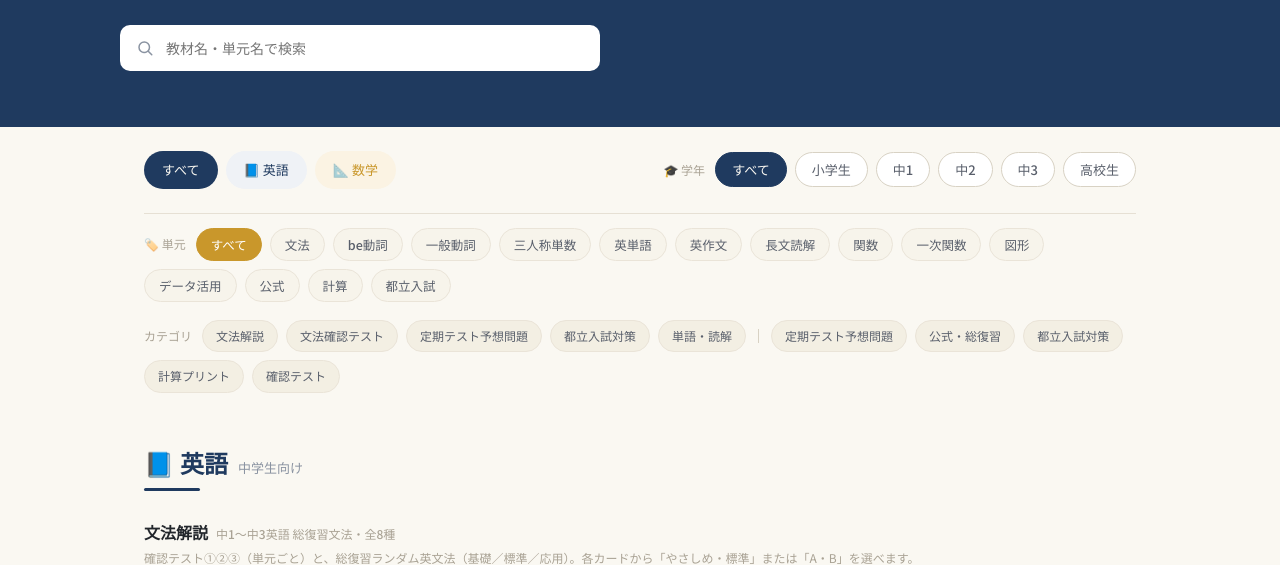
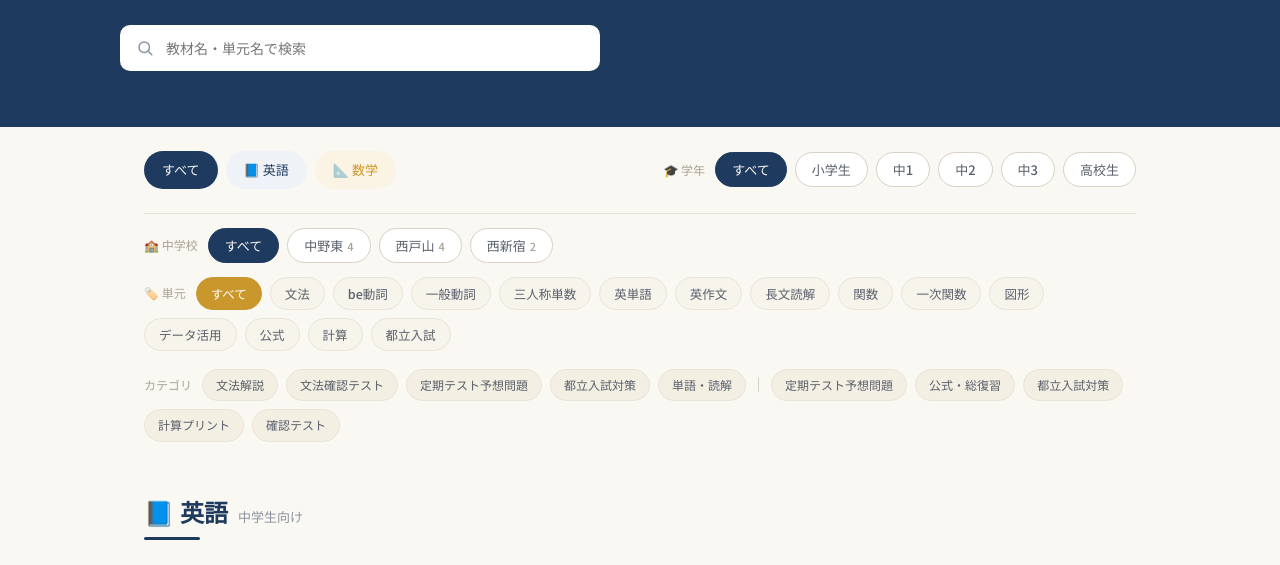
Before and after one commit to connectjuku-gif/connect-portal, a plain HTML site: page index.html in a window 1280 px wide. Shown: the part 202-767 px from the top of the page. Drawn offline with Linux system fonts and the light colour scheme.

Commit message:
ポータルに中学校の絞り込みタブを追加（中野東・西戸山・西新宿）
Co-Authored-By: Claude Opus 5.5 <noreply@anthropic.com>
Claude-Session: https://claude.ai/code/session_0195v6oVe8CzGfCEmgC7YF48

```diff
--- a/index.html
+++ b/index.html
@@ -69,6 +69,17 @@
   }
   .gchip:hover { border-color: var(--primary); color: var(--primary); }
   .gchip.active { background: var(--primary); border-color: var(--primary); color: #FAF8F2; }
+  nav.schools { display: flex; flex-wrap: wrap; align-items: center; gap: 8px; padding: 14px 0 0; }
+  nav.schools .gl { font-size: 12px; color: #A9A294; margin-right: 2px; }
+  .schip {
+    border: 1px solid #D8D2C4; background: #FFFFFF; color: #595F6B;
+    border-radius: 999px; padding: 7px 16px; font-size: 13px; font-weight: 500;
+    font-family: inherit; cursor: pointer;
+  }
+  .schip .n { font-size: 11px; color: #A9A294; margin-left: 4px; }
+  .schip:hover { border-color: var(--primary); color: var(--primary); }
+  .schip.active { background: var(--primary); border-color: var(--primary); color: #FAF8F2; }
+  .schip.active .n { color: #D9E1EC; }
   nav.tags { display: flex; flex-wrap: wrap; align-items: center; gap: 8px; padding: 14px 0 0; }
   nav.tags .gl { font-size: 12px; color: #A9A294; margin-right: 2px; }
   .tchip {
@@ -205,6 +216,14 @@
       <button type="button" class="gchip" data-grade="hs">高校生</button>
     </nav>
   </div>
+
+  <nav class="schools" aria-label="中学校で絞り込み">
+    <span class="gl">🏫 中学校</span>
+    <button type="button" class="schip active" data-school="all">すべて</button>
+    <button type="button" class="schip" data-school="中野東">中野東</button>
+    <button type="button" class="schip" data-school="西戸山">西戸山</button>
+    <button type="button" class="schip" data-school="西新宿">西新宿</button>
+  </nav>
 
   <nav class="tags" aria-label="単元で絞り込み">
     <span class="gl">🏷️ 単元</span>
@@ -663,7 +682,31 @@
 
 <script>
 (function(){
-  var state = { grade: 'all', tag: 'all', q: '' };
+  var state = { grade: 'all', tag: 'all', school: 'all', q: '' };
+
+  // 中学校で絞り込み：カードの data-school か、タイトルに学校名が入っていれば該当
+  function schoolOf(el){
+    var ds = el.getAttribute('data-school') || '';
+    var t = el.querySelector('.card-title');
+    return ds + ' ' + (t ? t.textContent : '');
+  }
+  var schips = document.querySelectorAll('.schip');
+  schips.forEach(function(chip){
+    var key = chip.getAttribute('data-school');
+    if (key !== 'all') {
+      var n = 0;
+      document.querySelectorAll('.material-item').forEach(function(el){ if (schoolOf(el).indexOf(key) !== -1) n++; });
+      var sp = document.createElement('span'); sp.className = 'n'; sp.textContent = n; chip.appendChild(sp);
+    }
+    chip.addEventListener('click', function(){
+      var again = chip.classList.contains('active') && key !== 'all';
+      schips.forEach(function(c){ c.classList.remove('active'); });
+      if (again) { document.querySelector('.schip[data-school="all"]').classList.add('active'); state.school = 'all'; }
+      else { chip.classList.add('active'); state.school = key; }
+      updateVisibility();
+    });
+  });
+  function itemMatchesSchool(el){ return state.school === 'all' || schoolOf(el).indexOf(state.school) !== -1; }
 
   var gchips = document.querySelectorAll('.gchip');
   gchips.forEach(function(chip){
@@ -727,7 +770,7 @@
     var items = document.querySelectorAll('.material-item');
     var anyItemVisibleAtAll = false;
     items.forEach(function(el){
-      var visible = itemMatchesGrade(el) && itemMatchesTag(el) && itemMatchesSearch(el);
+      var visible = itemMatchesGrade(el) && itemMatchesTag(el) && itemMatchesSchool(el) && itemMatchesSearch(el);
       el.classList.toggle('filter-hidden', !visible);
       if (visible) anyItemVisibleAtAll = true;
     });
```
